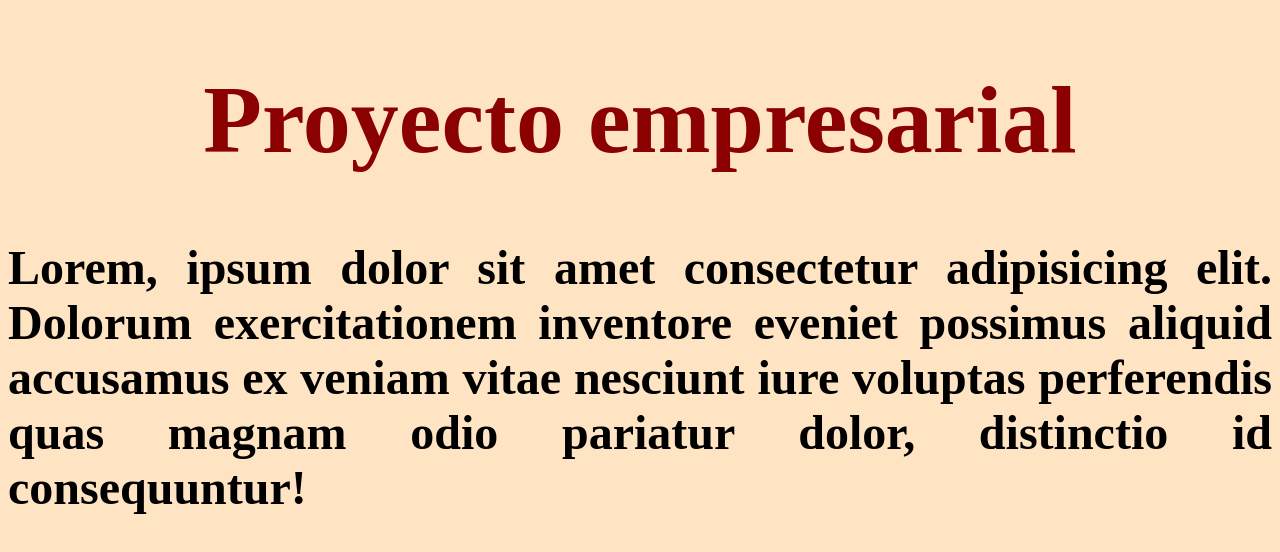
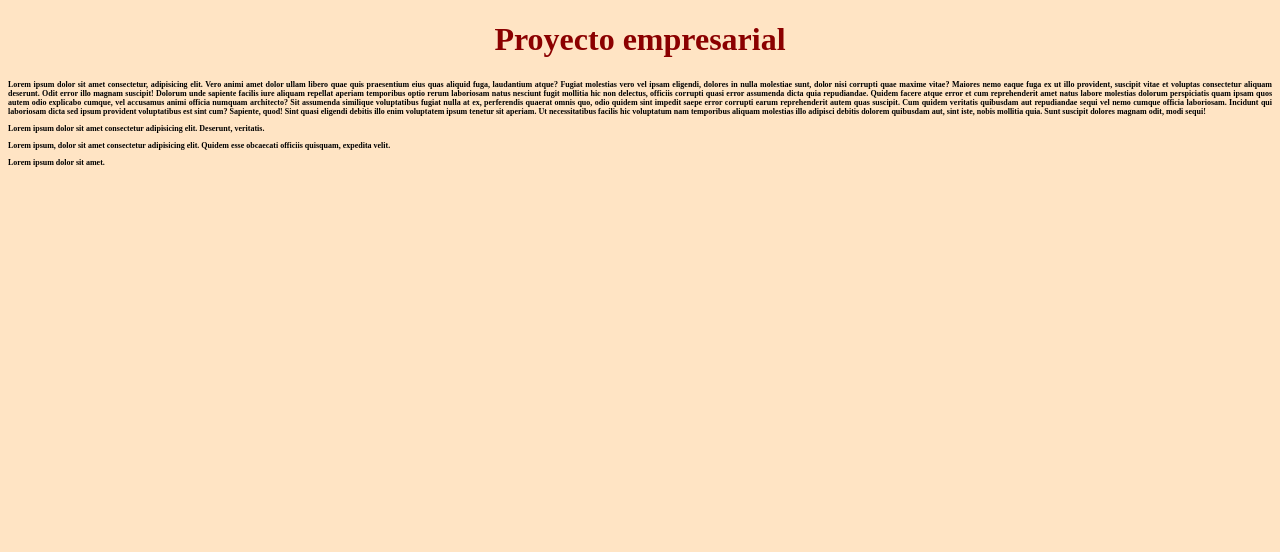
Before and after one commit to AlbertoDelis/proyecto001, a plain HTML site: page index.html in a window 1280 px wide. Drawn offline with Linux system fonts and the light colour scheme.

Commit message:
Segunda captura

```diff
--- a/CSS/estilos.css
+++ b/CSS/estilos.css
@@ -2,13 +2,13 @@ body{
     background-color: bisque;
     text-align: center;
     font-weight: bold;
-    font-size: 3em;
+    font-size: 1em;
     color: darkred;
 }
 
 p{
     color: black;
-    font-size: 1em;
+    font-size: 0.5em;
     font-weight: bold;
     text-align:justify;
 }
--- a/index.html
+++ b/index.html
@@ -1,5 +1,5 @@
 <!DOCTYPE html>
-<html lang="en">
+<html lang="es">
 <head>
     <meta charset="UTF-8">
     <title>Titulo del documento</title>
@@ -10,7 +10,9 @@
 </head>
 <body>
     <h1>Proyecto empresarial</h1>
-    <p>Lorem, ipsum dolor sit amet consectetur adipisicing elit. Dolorum exercitationem inventore eveniet possimus aliquid accusamus ex veniam vitae nesciunt iure voluptas perferendis quas magnam odio pariatur dolor, distinctio id consequuntur!</p>
-
+    <p>Lorem ipsum dolor sit amet consectetur, adipisicing elit. Vero animi amet dolor ullam libero quae quis praesentium eius quas aliquid fuga, laudantium atque? Fugiat molestias vero vel ipsam eligendi, dolores in nulla molestiae sunt, dolor nisi corrupti quae maxime vitae? Maiores nemo eaque fuga ex ut illo provident, suscipit vitae et voluptas consectetur aliquam deserunt. Odit error illo magnam suscipit! Dolorum unde sapiente facilis iure aliquam repellat aperiam temporibus optio rerum laboriosam natus nesciunt fugit mollitia hic non delectus, officiis corrupti quasi error assumenda dicta quia repudiandae. Quidem facere atque error et cum reprehenderit amet natus labore molestias dolorum perspiciatis quam ipsam quos autem odio explicabo cumque, vel accusamus animi officia numquam architecto? Sit assumenda similique voluptatibus fugiat nulla at ex, perferendis quaerat omnis quo, odio quidem sint impedit saepe error corrupti earum reprehenderit autem quas suscipit. Cum quidem veritatis quibusdam aut repudiandae sequi vel nemo cumque officia laboriosam. Incidunt qui laboriosam dicta sed ipsum provident voluptatibus est sint cum? Sapiente, quod! Sint quasi eligendi debitis illo enim voluptatem ipsum tenetur sit aperiam. Ut necessitatibus facilis hic voluptatum nam temporibus aliquam molestias illo adipisci debitis dolorem quibusdam aut, sint iste, nobis mollitia quia. Sunt suscipit dolores magnam odit, modi sequi!</p>
+    <p>Lorem ipsum dolor sit amet consectetur adipisicing elit. Deserunt, veritatis.</p>
+    <p>Lorem ipsum, dolor sit amet consectetur adipisicing elit. Quidem esse obcaecati officiis quisquam, expedita velit.</p>
+    <p>Lorem ipsum dolor sit amet.</p>
 </body>
 </html>
```
